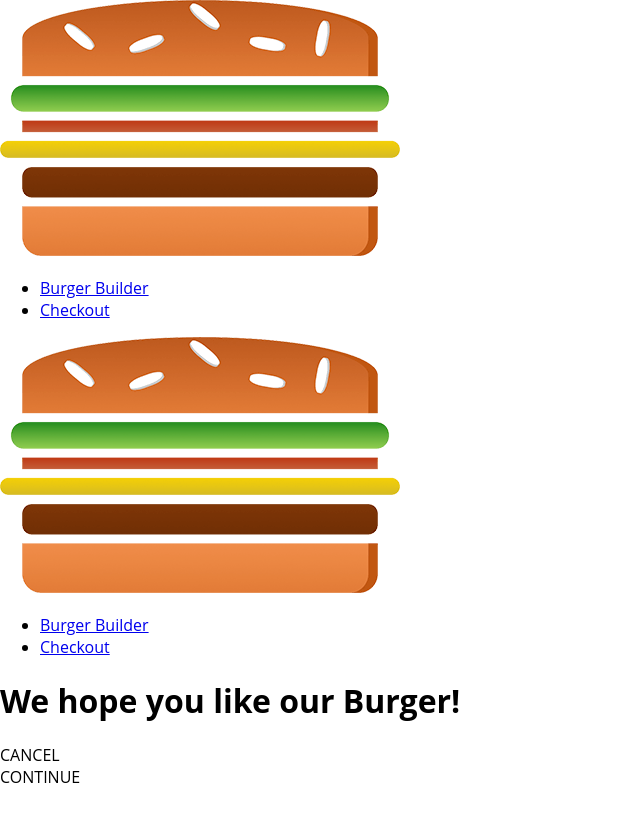
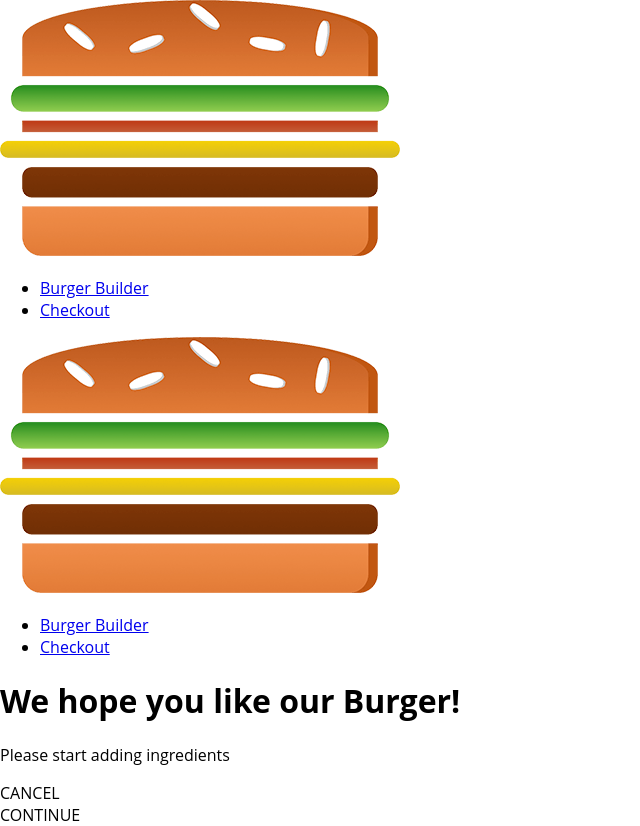
Before and after one commit to GergKllai1/burger-builder, a React app: page /checkout in a window 1280 px wide. Shown: the whole page, without its empty margins (0-640 px from the left). Before the commit the page ends 800 px from the top, so only its background shows below. Built offline with nearby package versions, Linux system fonts and the light colour scheme.

Commit message:
Passes data using query params

```diff
--- a/src/containers/BurgerBuilder/BurgerBuilder.js
+++ b/src/containers/BurgerBuilder/BurgerBuilder.js
@@ -115,7 +115,19 @@
     //   .catch(error => {
     //     this.setState({ loading: false, purchasing: false });
     //   });
-    this.props.history.push('/checkout')
+    const queryParams = [];
+    for (let i in this.state.ingredients) {
+      queryParams.push(
+        encodeURIComponent(i) +
+          "=" +
+          encodeURIComponent(this.state.ingredients[i])
+      );
+    }
+    const queryString = queryParams.join('&')
+    this.props.history.push({
+      pathname: "/checkout",
+      search: "?" + queryString
+    });
   };
 
   render() {
@@ -126,7 +138,11 @@
       disabledInfo[key] = disabledInfo[key] <= 0;
     }
     let orderSummary = null;
-    let burger = this.state.error ? <p>Ingredients cannot be loaded!</p> : <Spinner />;
+    let burger = this.state.error ? (
+      <p>Ingredients cannot be loaded!</p>
+    ) : (
+      <Spinner />
+    );
     if (this.state.ingredients) {
       burger = (
         <>
--- a/src/containers/Checkout/Checkout.js
+++ b/src/containers/Checkout/Checkout.js
@@ -11,6 +11,15 @@
       bacon: 1
     }
   };
+
+  componentDidMount() {
+    const query = new URLSearchParams(this.props.location.search);
+    const ingredients = {};
+    for (let param of query.entries()) {
+      ingredients[param[0]] = +param[1];
+    }
+    this.setState({ ingredients: ingredients });
+  }
 
   checkoutCancelledHandler = () => {
     this.props.history.goBack();
```
